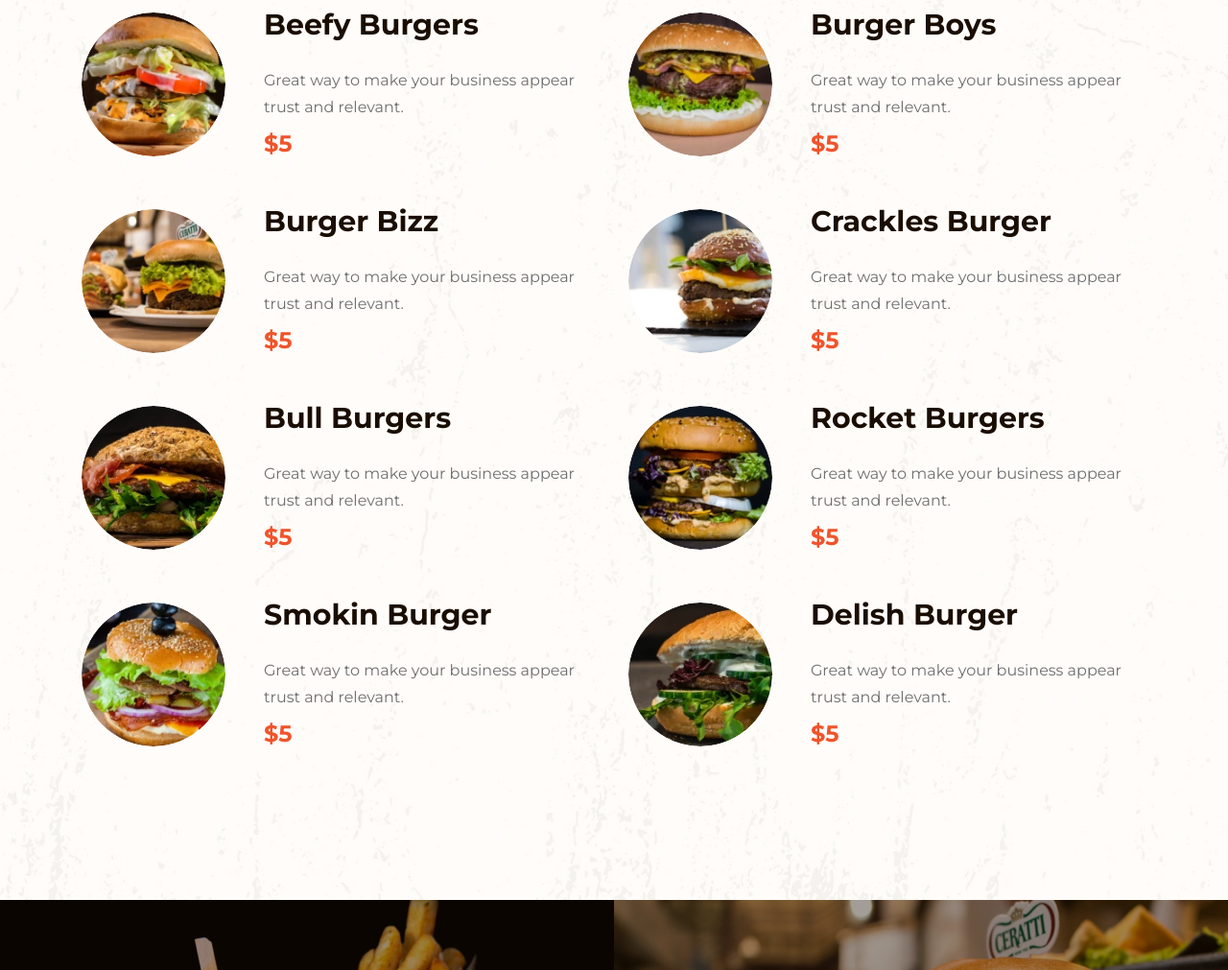
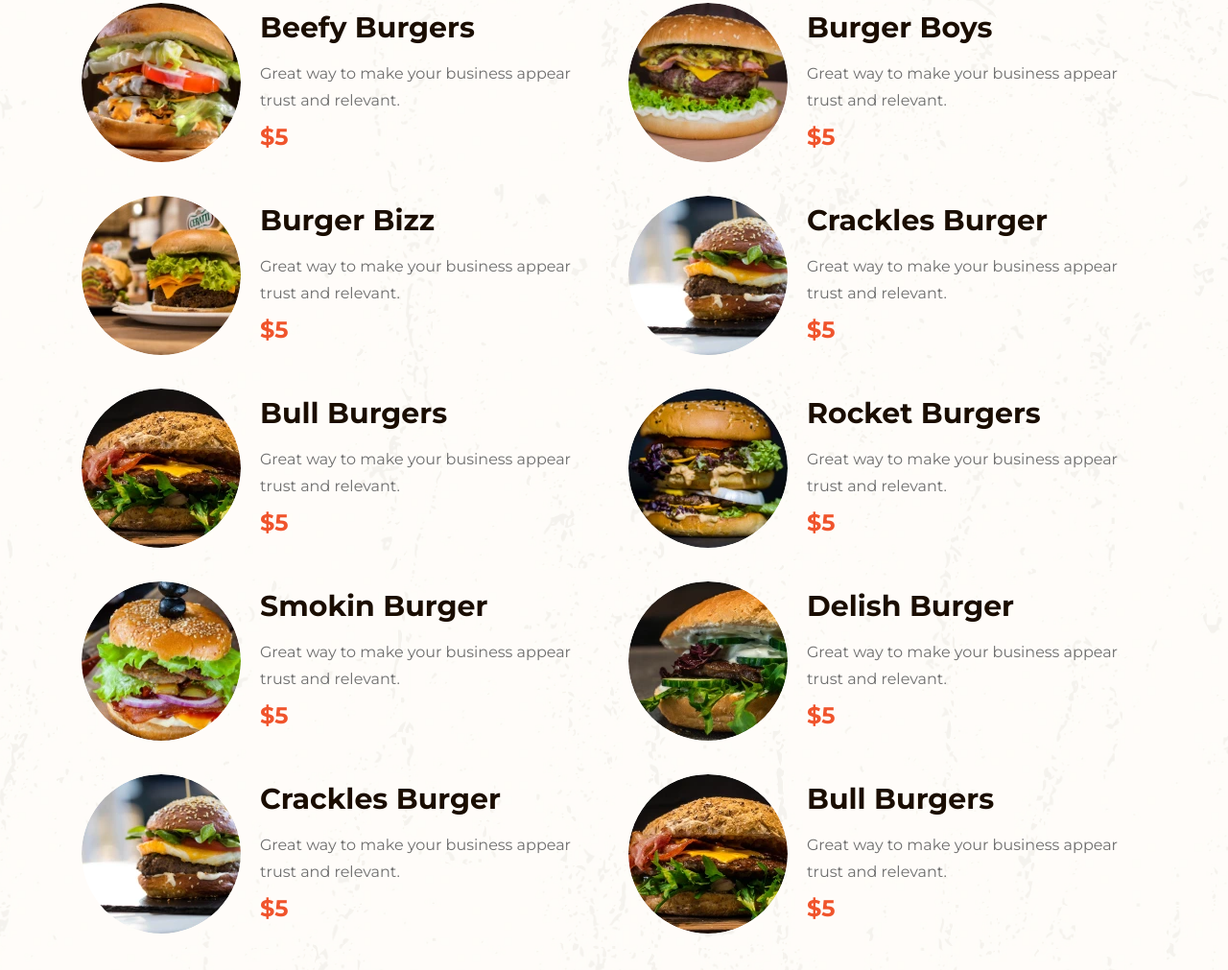
Before and after one commit to Valdemarchi/Valdemarchi.github.io, a plain HTML site: page Menu.html in a window 1280 px wide. Shown: the part 739-1750 px from the top of the page at 96% size. Drawn offline with Linux system fonts and the light colour scheme; a web font is replaced by a local one.

Commit message:
back menu

```diff
--- a/Menu.html
+++ b/Menu.html
@@ -126,13 +126,10 @@
                 </div>
             </div>
             <div class="row">
-                <!-- Item 1 -->
                 <div class="col-xl-6 col-md-6 col-lg-6">
                     <div class="single_delicious d-flex align-items-center">
                         <div class="thumb">
-                            <img src="img/burger/1.webp" alt="Beefy Burgers"
-                                 width="150" height="150"
-                                 loading="lazy">
+                            <img src="img/burger/1.webp" alt="">
                         </div>
                         <div class="info">
                             <h3>Beefy Burgers</h3>
@@ -141,14 +138,10 @@
                         </div>
                     </div>
                 </div>
-
-                <!-- Item 2 -->
                 <div class="col-md-6 col-lg-6">
                     <div class="single_delicious d-flex align-items-center">
                         <div class="thumb">
-                            <img src="img/burger/2.webp" alt="Burger Boys"
-                                 width="150" height="150"
-                                 loading="lazy">
+                            <img src="img/burger/2.webp" alt="">
                         </div>
                         <div class="info">
                             <h3>Burger Boys</h3>
@@ -156,15 +149,12 @@
                             <span>$5</span>
                         </div>
                     </div>
+
                 </div>
-
-                <!-- Item 3 -->
                 <div class="col-lg-6 col-md-6">
                     <div class="single_delicious d-flex align-items-center">
                         <div class="thumb">
-                            <img src="img/burger/3.webp" alt="Burger Bizz"
-                                 width="150" height="150"
-                                 loading="lazy">
+                            <img src="img/burger/3.webp" alt="">
                         </div>
                         <div class="info">
                             <h3>Burger Bizz</h3>
@@ -173,14 +163,10 @@
                         </div>
                     </div>
                 </div>
-
-                <!-- Item 4 -->
                 <div class="col-xl-6 col-md-6 col-lg-6">
                     <div class="single_delicious d-flex align-items-center">
                         <div class="thumb">
-                            <img src="img/burger/4.webp" alt="Crackles Burger"
-                                 width="150" height="150"
-                                 loading="lazy">
+                            <img src="img/burger/4.webp" alt="">
                         </div>
                         <div class="info">
                             <h3>Crackles Burger</h3>
@@ -189,14 +175,10 @@
                         </div>
                     </div>
                 </div>
-
-                <!-- Item 5 -->
                 <div class="col-lg-6 col-md-6">
                     <div class="single_delicious d-flex align-items-center">
                         <div class="thumb">
-                            <img src="img/burger/5.webp" alt="Bull Burgers"
-                                 width="150" height="150"
-                                 loading="lazy">
+                            <img src="img/burger/5.webp" alt="">
                         </div>
                         <div class="info">
                             <h3>Bull Burgers</h3>
@@ -204,15 +186,12 @@
                             <span>$5</span>
                         </div>
                     </div>
+
                 </div>
-
-                <!-- Item 6 -->
                 <div class="col-lg-6 col-md-6">
                     <div class="single_delicious d-flex align-items-center">
                         <div class="thumb">
-                            <img src="img/burger/6.webp" alt="Rocket Burgers"
-                                 width="150" height="150"
-                                 loading="lazy">
+                            <img src="img/burger/6.webp" alt="">
                         </div>
                         <div class="info">
                             <h3>Rocket Burgers</h3>
@@ -221,14 +200,10 @@
                         </div>
                     </div>
                 </div>
-
-                <!-- Item 7 -->
                 <div class="col-lg-6 col-md-6">
                     <div class="single_delicious d-flex align-items-center">
                         <div class="thumb">
-                            <img src="img/burger/7.webp" alt="Smokin Burger"
-                                 width="150" height="150"
-                                 loading="lazy">
+                            <img src="img/burger/7.webp" alt="">
                         </div>
                         <div class="info">
                             <h3>Smokin Burger</h3>
@@ -237,14 +212,10 @@
                         </div>
                     </div>
                 </div>
-
-                <!-- Item 8 -->
                 <div class="col-lg-6 col-md-6">
                     <div class="single_delicious d-flex align-items-center">
                         <div class="thumb">
-                            <img src="img/burger/8.webp" alt="Delish Burger"
-                                 width="150" height="150"
-                                 loading="lazy">
+                            <img src="img/burger/8.webp" alt="">
                         </div>
                         <div class="info">
                             <h3>Delish Burger</h3>
@@ -253,74 +224,34 @@
                         </div>
                     </div>
                 </div>
+                <div class="col-xl-6 col-md-6 col-lg-6">
+                    <div class="single_delicious d-flex align-items-center">
+                        <div class="thumb">
+                            <img src="img/burger/4.webp" alt="">
+                        </div>
+                        <div class="info">
+                            <h3>Crackles Burger</h3>
+                            <p>Great way to make your business appear trust and relevant.</p>
+                            <span>$5</span>
+                        </div>
+                    </div>
+                </div>
+                <div class="col-lg-6 col-md-6">
+                    <div class="single_delicious d-flex align-items-center">
+                        <div class="thumb">
+                            <img src="img/burger/5.webp" alt="">
+                        </div>
+                        <div class="info">
+                            <h3>Bull Burgers</h3>
+                            <p>Great way to make your business appear trust and relevant.</p>
+                            <span>$5</span>
+                        </div>
+                    </div>
+
+                </div>
             </div>
         </div>
     </div>
-
-    <style>
-        .best_burgers_area {
-            font-family: -apple-system, BlinkMacSystemFont, 'Segoe UI', Roboto, sans-serif;
-        }
-
-        .single_delicious {
-            min-height: 170px;
-            margin-bottom: 30px;
-        }
-
-        .thumb {
-            width: 150px;
-            height: 150px;
-            min-width: 150px;
-            position: relative;
-            overflow: hidden;
-            border-radius: 8px;
-            margin-right: 20px;
-            flex-shrink: 0;
-        }
-
-        .thumb img {
-            width: 100%;
-            height: 100%;
-            object-fit: cover;
-            display: block;
-        }
-
-        .info {
-            min-height: 150px;
-            display: flex;
-            flex-direction: column;
-            justify-content: center;
-        }
-
-        .info h3 {
-            font-size: 20px;
-            margin-bottom: 10px;
-            font-weight: 600;
-        }
-
-        .info p {
-            margin-bottom: 10px;
-            color: #666;
-        }
-
-        .info span {
-            font-weight: bold;
-            color: #ff7720;
-            font-size: 18px;
-        }
-        @font-face {
-            font-family: 'CustomFont';
-            src: url('/fonts/custom.woff2') format('woff2');
-            font-display: swap;
-        }
-
-        h3, .section_title h3 {
-            font-family: 'CustomFont', -apple-system, BlinkMacSystemFont, sans-serif;
-        }
-    </style>
-    <link rel="preload" href="img/burger/1.webp" as="image">
-    <link rel="preload" href="img/burger/2.webp" as="image">
-    <link rel="preload" href="/fonts/custom.woff2" as="font" type="font/woff2" crossorigin>
     <!-- best_burgers_area_end  -->
 
     <!-- features_room_startt -->
```
